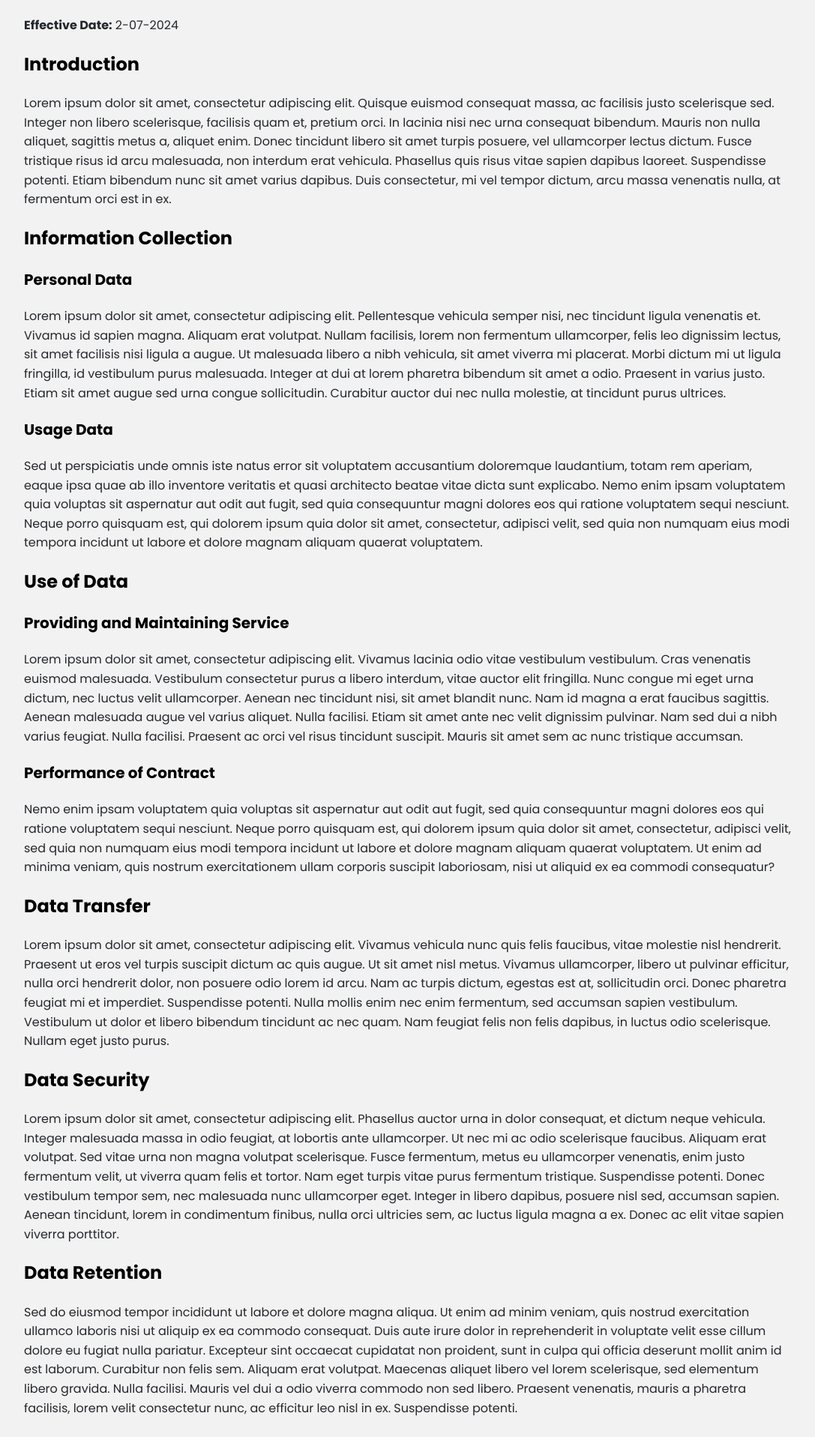
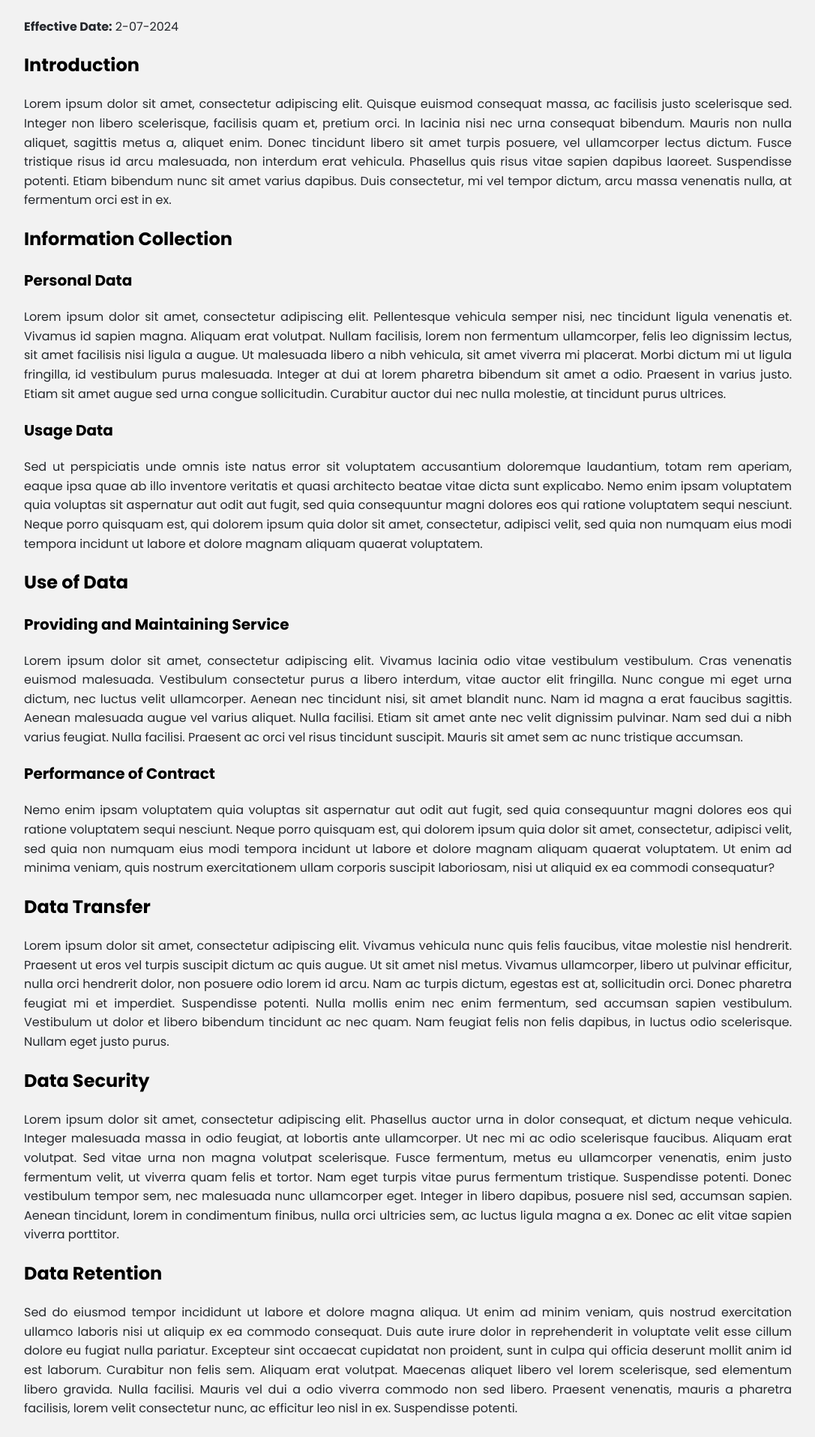
Before and after one commit to SamalaNeelima/privacy_policy, a React (Create React App) app: page / in a window 1280 px wide. Shown: the part 340-2257 px from the top of the page at 75% size, without its empty margins (96-1183 px from the left). Built offline with nearby package versions, Linux system fonts and the light colour scheme.

Commit message:
removed text animation and justified text

```diff
--- a/src/App.css
+++ b/src/App.css
@@ -22,7 +22,9 @@ h1 {
 p {
   color: #24272C;
   font-size: 16px;
+  text-align: justify; /* Justify text */
 }
+
 
 /* Primary Headings */
 h1 {
@@ -64,50 +66,7 @@ h6 {
 
 }
 
-/* Keyframe animations */
-@keyframes fade-in-right {
-  from {
-    opacity: 0;
-    transform: translateX(-15px);
-  }
-  to {
-    opacity: 1;
-    transform: translateX(0);
-  }
-}
 
-@keyframes fade-up {
-  from {
-    opacity: 0;
-    transform: translateY(20px);
-  }
-  to {
-    opacity: 1;
-    transform: translateY(0);
-  }
-}
-
-/* Heading styles */
-.content h1,
-.content h2,
-.content h3 {
-  opacity: 0; /* Start hidden */
-  animation: fade-in-right 0.6s ease-out forwards;
-  margin-top: 20px;
-}
-
-/* Paragraph styles */
-.content p,
-.content ul {
-  opacity: 0; /* Start hidden */
-  animation: fade-up 0.6s ease-out forwards;
-  margin-top: 20px;
-}
-
-/* Add animate class when in view */
-.animate {
-  opacity: 1;
-}
 
 /* Media Queries for Responsiveness */
 @media (max-width: 1200px) {
--- a/src/App.js
+++ b/src/App.js
@@ -6,49 +6,44 @@ function App() {
   return (
     <div className="App">
       <Header />
-
-
       <div className='content'>
-
         <h1>Privacy Policy</h1>
         <p><strong>Effective Date:</strong> 2-07-2024</p>
 
         <h2>Introduction</h2>
-          <p>Lorem ipsum dolor sit amet, consectetur adipiscing elit. Quisque euismod consequat massa, ac facilisis justo scelerisque sed. Integer non libero scelerisque, facilisis quam et, pretium orci. In lacinia nisi nec urna consequat bibendum. Mauris non nulla aliquet, sagittis metus a, aliquet enim. Donec tincidunt libero sit amet turpis posuere, vel ullamcorper lectus dictum. Fusce tristique risus id arcu malesuada, non interdum erat vehicula. Phasellus quis risus vitae sapien dapibus laoreet. Suspendisse potenti. Etiam bibendum nunc sit amet varius dapibus. Duis consectetur, mi vel tempor dictum, arcu massa venenatis nulla, at fermentum orci est in ex.</p>
+        <p className="justify-text">Lorem ipsum dolor sit amet, consectetur adipiscing elit. Quisque euismod consequat massa, ac facilisis justo scelerisque sed. Integer non libero scelerisque, facilisis quam et, pretium orci. In lacinia nisi nec urna consequat bibendum. Mauris non nulla aliquet, sagittis metus a, aliquet enim. Donec tincidunt libero sit amet turpis posuere, vel ullamcorper lectus dictum. Fusce tristique risus id arcu malesuada, non interdum erat vehicula. Phasellus quis risus vitae sapien dapibus laoreet. Suspendisse potenti. Etiam bibendum nunc sit amet varius dapibus. Duis consectetur, mi vel tempor dictum, arcu massa venenatis nulla, at fermentum orci est in ex.</p>
 
         <h2>Information Collection</h2>
         <h3>Personal Data</h3>
-          <p>Lorem ipsum dolor sit amet, consectetur adipiscing elit. Pellentesque vehicula semper nisi, nec tincidunt ligula venenatis et. Vivamus id sapien magna. Aliquam erat volutpat. Nullam facilisis, lorem non fermentum ullamcorper, felis leo dignissim lectus, sit amet facilisis nisi ligula a augue. Ut malesuada libero a nibh vehicula, sit amet viverra mi placerat. Morbi dictum mi ut ligula fringilla, id vestibulum purus malesuada. Integer at dui at lorem pharetra bibendum sit amet a odio. Praesent in varius justo. Etiam sit amet augue sed urna congue sollicitudin. Curabitur auctor dui nec nulla molestie, at tincidunt purus ultrices.</p>
+        <p className="justify-text">Lorem ipsum dolor sit amet, consectetur adipiscing elit. Pellentesque vehicula semper nisi, nec tincidunt ligula venenatis et. Vivamus id sapien magna. Aliquam erat volutpat. Nullam facilisis, lorem non fermentum ullamcorper, felis leo dignissim lectus, sit amet facilisis nisi ligula a augue. Ut malesuada libero a nibh vehicula, sit amet viverra mi placerat. Morbi dictum mi ut ligula fringilla, id vestibulum purus malesuada. Integer at dui at lorem pharetra bibendum sit amet a odio. Praesent in varius justo. Etiam sit amet augue sed urna congue sollicitudin. Curabitur auctor dui nec nulla molestie, at tincidunt purus ultrices.</p>
 
         <h3>Usage Data</h3>
-          <p>Sed ut perspiciatis unde omnis iste natus error sit voluptatem accusantium doloremque laudantium, totam rem aperiam, eaque ipsa quae ab illo inventore veritatis et quasi architecto beatae vitae dicta sunt explicabo. Nemo enim ipsam voluptatem quia voluptas sit aspernatur aut odit aut fugit, sed quia consequuntur magni dolores eos qui ratione voluptatem sequi nesciunt. Neque porro quisquam est, qui dolorem ipsum quia dolor sit amet, consectetur, adipisci velit, sed quia non numquam eius modi tempora incidunt ut labore et dolore magnam aliquam quaerat voluptatem.</p>
+        <p className="justify-text">Sed ut perspiciatis unde omnis iste natus error sit voluptatem accusantium doloremque laudantium, totam rem aperiam, eaque ipsa quae ab illo inventore veritatis et quasi architecto beatae vitae dicta sunt explicabo. Nemo enim ipsam voluptatem quia voluptas sit aspernatur aut odit aut fugit, sed quia consequuntur magni dolores eos qui ratione voluptatem sequi nesciunt. Neque porro quisquam est, qui dolorem ipsum quia dolor sit amet, consectetur, adipisci velit, sed quia non numquam eius modi tempora incidunt ut labore et dolore magnam aliquam quaerat voluptatem.</p>
 
         <h2>Use of Data</h2>
         <h3>Providing and Maintaining Service</h3>
-          <p>Lorem ipsum dolor sit amet, consectetur adipiscing elit. Vivamus lacinia odio vitae vestibulum vestibulum. Cras venenatis euismod malesuada. Vestibulum consectetur purus a libero interdum, vitae auctor elit fringilla. Nunc congue mi eget urna dictum, nec luctus velit ullamcorper. Aenean nec tincidunt nisi, sit amet blandit nunc. Nam id magna a erat faucibus sagittis. Aenean malesuada augue vel varius aliquet. Nulla facilisi. Etiam sit amet ante nec velit dignissim pulvinar. Nam sed dui a nibh varius feugiat. Nulla facilisi. Praesent ac orci vel risus tincidunt suscipit. Mauris sit amet sem ac nunc tristique accumsan.</p>
+        <p className="justify-text">Lorem ipsum dolor sit amet, consectetur adipiscing elit. Vivamus lacinia odio vitae vestibulum vestibulum. Cras venenatis euismod malesuada. Vestibulum consectetur purus a libero interdum, vitae auctor elit fringilla. Nunc congue mi eget urna dictum, nec luctus velit ullamcorper. Aenean nec tincidunt nisi, sit amet blandit nunc. Nam id magna a erat faucibus sagittis. Aenean malesuada augue vel varius aliquet. Nulla facilisi. Etiam sit amet ante nec velit dignissim pulvinar. Nam sed dui a nibh varius feugiat. Nulla facilisi. Praesent ac orci vel risus tincidunt suscipit. Mauris sit amet sem ac nunc tristique accumsan.</p>
 
         <h3>Performance of Contract</h3>
-          <p>Nemo enim ipsam voluptatem quia voluptas sit aspernatur aut odit aut fugit, sed quia consequuntur magni dolores eos qui ratione voluptatem sequi nesciunt. Neque porro quisquam est, qui dolorem ipsum quia dolor sit amet, consectetur, adipisci velit, sed quia non numquam eius modi tempora incidunt ut labore et dolore magnam aliquam quaerat voluptatem. Ut enim ad minima veniam, quis nostrum exercitationem ullam corporis suscipit laboriosam, nisi ut aliquid ex ea commodi consequatur?</p>
+        <p className="justify-text">Nemo enim ipsam voluptatem quia voluptas sit aspernatur aut odit aut fugit, sed quia consequuntur magni dolores eos qui ratione voluptatem sequi nesciunt. Neque porro quisquam est, qui dolorem ipsum quia dolor sit amet, consectetur, adipisci velit, sed quia non numquam eius modi tempora incidunt ut labore et dolore magnam aliquam quaerat voluptatem. Ut enim ad minima veniam, quis nostrum exercitationem ullam corporis suscipit laboriosam, nisi ut aliquid ex ea commodi consequatur?</p>
 
         <h2>Data Transfer</h2>
-          <p>Lorem ipsum dolor sit amet, consectetur adipiscing elit. Vivamus vehicula nunc quis felis faucibus, vitae molestie nisl hendrerit. Praesent ut eros vel turpis suscipit dictum ac quis augue. Ut sit amet nisl metus. Vivamus ullamcorper, libero ut pulvinar efficitur, nulla orci hendrerit dolor, non posuere odio lorem id arcu. Nam ac turpis dictum, egestas est at, sollicitudin orci. Donec pharetra feugiat mi et imperdiet. Suspendisse potenti. Nulla mollis enim nec enim fermentum, sed accumsan sapien vestibulum. Vestibulum ut dolor et libero bibendum tincidunt ac nec quam. Nam feugiat felis non felis dapibus, in luctus odio scelerisque. Nullam eget justo purus.</p>
+        <p className="justify-text">Lorem ipsum dolor sit amet, consectetur adipiscing elit. Vivamus vehicula nunc quis felis faucibus, vitae molestie nisl hendrerit. Praesent ut eros vel turpis suscipit dictum ac quis augue. Ut sit amet nisl metus. Vivamus ullamcorper, libero ut pulvinar efficitur, nulla orci hendrerit dolor, non posuere odio lorem id arcu. Nam ac turpis dictum, egestas est at, sollicitudin orci. Donec pharetra feugiat mi et imperdiet. Suspendisse potenti. Nulla mollis enim nec enim fermentum, sed accumsan sapien vestibulum. Vestibulum ut dolor et libero bibendum tincidunt ac nec quam. Nam feugiat felis non felis dapibus, in luctus odio scelerisque. Nullam eget justo purus.</p>
 
         <h2>Data Security</h2>
-          <p>Lorem ipsum dolor sit amet, consectetur adipiscing elit. Phasellus auctor urna in dolor consequat, et dictum neque vehicula. Integer malesuada massa in odio feugiat, at lobortis ante ullamcorper. Ut nec mi ac odio scelerisque faucibus. Aliquam erat volutpat. Sed vitae urna non magna volutpat scelerisque. Fusce fermentum, metus eu ullamcorper venenatis, enim justo fermentum velit, ut viverra quam felis et tortor. Nam eget turpis vitae purus fermentum tristique. Suspendisse potenti. Donec vestibulum tempor sem, nec malesuada nunc ullamcorper eget. Integer in libero dapibus, posuere nisl sed, accumsan sapien. Aenean tincidunt, lorem in condimentum finibus, nulla orci ultricies sem, ac luctus ligula magna a ex. Donec ac elit vitae sapien viverra porttitor.</p>
+        <p className="justify-text">Lorem ipsum dolor sit amet, consectetur adipiscing elit. Phasellus auctor urna in dolor consequat, et dictum neque vehicula. Integer malesuada massa in odio feugiat, at lobortis ante ullamcorper. Ut nec mi ac odio scelerisque faucibus. Aliquam erat volutpat. Sed vitae urna non magna volutpat scelerisque. Fusce fermentum, metus eu ullamcorper venenatis, enim justo fermentum velit, ut viverra quam felis et tortor. Nam eget turpis vitae purus fermentum tristique. Suspendisse potenti. Donec vestibulum tempor sem, nec malesuada nunc ullamcorper eget. Integer in libero dapibus, posuere nisl sed, accumsan sapien. Aenean tincidunt, lorem in condimentum finibus, nulla orci ultricies sem, ac luctus ligula magna a ex. Donec ac elit vitae sapien viverra porttitor.</p>
 
         <h2>Data Retention</h2>
-          <p>Sed do eiusmod tempor incididunt ut labore et dolore magna aliqua. Ut enim ad minim veniam, quis nostrud exercitation ullamco laboris nisi ut aliquip ex ea commodo consequat. Duis aute irure dolor in reprehenderit in voluptate velit esse cillum dolore eu fugiat nulla pariatur. Excepteur sint occaecat cupidatat non proident, sunt in culpa qui officia deserunt mollit anim id est laborum. Curabitur non felis sem. Aliquam erat volutpat. Maecenas aliquet libero vel lorem scelerisque, sed elementum libero gravida. Nulla facilisi. Mauris vel dui a odio viverra commodo non sed libero. Praesent venenatis, mauris a pharetra facilisis, lorem velit consectetur nunc, ac efficitur leo nisl in ex. Suspendisse potenti.</p>
+        <p className="justify-text">Sed do eiusmod tempor incididunt ut labore et dolore magna aliqua. Ut enim ad minim veniam, quis nostrud exercitation ullamco laboris nisi ut aliquip ex ea commodo consequat. Duis aute irure dolor in reprehenderit in voluptate velit esse cillum dolore eu fugiat nulla pariatur. Excepteur sint occaecat cupidatat non proident, sunt in culpa qui officia deserunt mollit anim id est laborum. Curabitur non felis sem. Aliquam erat volutpat. Maecenas aliquet libero vel lorem scelerisque, sed elementum libero gravida. Nulla facilisi. Mauris vel dui a odio viverra commodo non sed libero. Praesent venenatis, mauris a pharetra facilisis, lorem velit consectetur nunc, ac efficitur leo nisl in ex. Suspendisse potenti.</p>
 
         <h2>Disclosure of Data</h2>
         <h3>Business Transactions</h3>
-          <p>Lorem ipsum dolor sit amet, consectetur adipiscing elit. Curabitur non ligula vitae odio fermentum bibendum a ut justo. Suspendisse potenti. Sed sollicitudin, sapien in fermentum sodales, magna arcu vehicula mi, nec dapibus elit justo id orci. Praesent sit amet justo nec erat interdum vehicula. Nam luctus, libero sit amet hendrerit fermentum, arcu metus pretium erat, in mollis odio justo non justo. Fusce consequat, nisi ut aliquam dapibus, justo odio gravida velit, nec vulputate urna mauris sit amet orci. Vestibulum ante ipsum primis in faucibus orci luctus et ultrices posuere cubilia curae; Quisque mollis odio sed enim ullamcorper lacinia. Nulla auctor quam sit amet risus ullamcorper.</p>
+        <p className="justify-text">Lorem ipsum dolor sit amet, consectetur adipiscing elit. Curabitur non ligula vitae odio fermentum bibendum a ut justo. Suspendisse potenti. Sed sollicitudin, sapien in fermentum sodales, magna arcu vehicula mi, nec dapibus elit justo id orci. Praesent sit amet justo nec erat interdum vehicula. Nam luctus, libero sit amet hendrerit fermentum, arcu metus pretium erat, in mollis odio justo non justo. Fusce consequat, nisi ut aliquam dapibus, justo odio gravida velit, nec vulputate urna mauris sit amet orci. Vestibulum ante ipsum primis in faucibus orci luctus et ultrices posuere cubilia curae; Quisque mollis odio sed enim ullamcorper lacinia. Nulla auctor quam sit amet risus ullamcorper.</p>
 
         <h3>Legal Requirements</h3>
-          <p>Lorem ipsum dolor sit amet, consectetur adipiscing elit. Vestibulum viverra, nisi a fermentum tincidunt, magna libero congue nisl, a facilisis sapien nunc sit amet enim. Suspendisse eget ultricies metus, in faucibus odio. Pellentesque habitant morbi tristique senectus et netus et malesuada fames ac turpis egestas. Vivamus nec mi non lacus cursus tincidunt. Curabitur gravida risus ut ligula placerat, et aliquam ligula congue. Aenean malesuada arcu vel metus lacinia, a egestas sem pharetra. Sed auctor auctor nisi, nec pulvinar justo lacinia in. Proin tristique, sapien in lobortis tristique, est orci faucibus nisi, in dictum ipsum odio et purus. Pellentesque habitant morbi tristique senectus et netus et malesuada fames ac turpis egestas.</p>
+        <p className="justify-text">Lorem ipsum dolor sit amet, consectetur adipiscing elit. Vestibulum viverra, nisi a fermentum tincidunt, magna libero congue nisl, a facilisis sapien nunc sit amet enim. Suspendisse eget ultricies metus, in faucibus odio. Pellentesque habitant morbi tristique senectus et netus et malesuada fames ac turpis egestas. Vivamus nec mi non lacus cursus tincidunt. Curabitur gravida risus ut ligula placerat, et aliquam ligula congue. Aenean malesuada arcu vel metus lacinia, a egestas sem pharetra. Sed auctor auctor nisi, nec pulvinar justo lacinia in. Proin tristique, sapien in lobortis tristique, est orci faucibus nisi, in dictum ipsum odio et purus. Pellentesque habitant morbi tristique senectus et netus et malesuada fames ac turpis egestas.</p>
       </div>
     </div>
-
-
   );
 }
 
```
Lines whose indentation alone changed are shown as unchanged.
